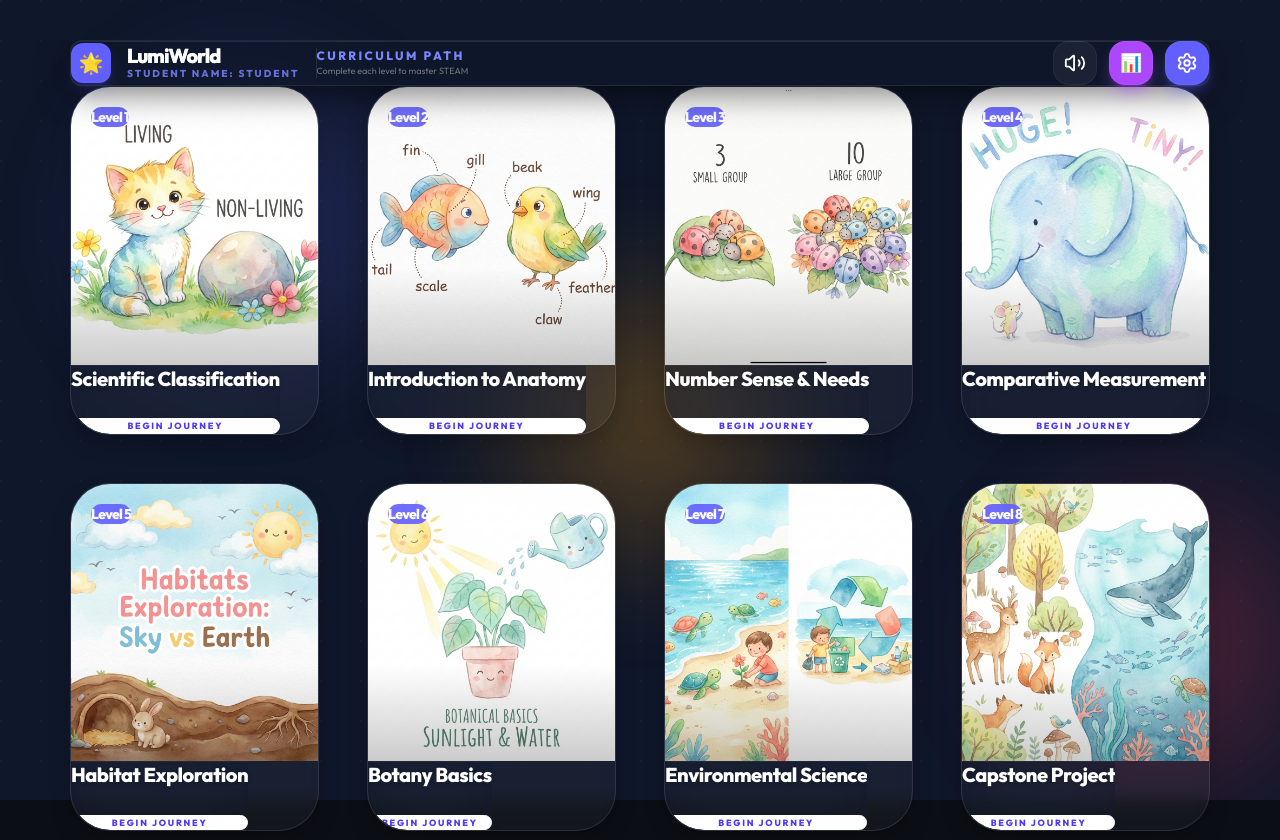
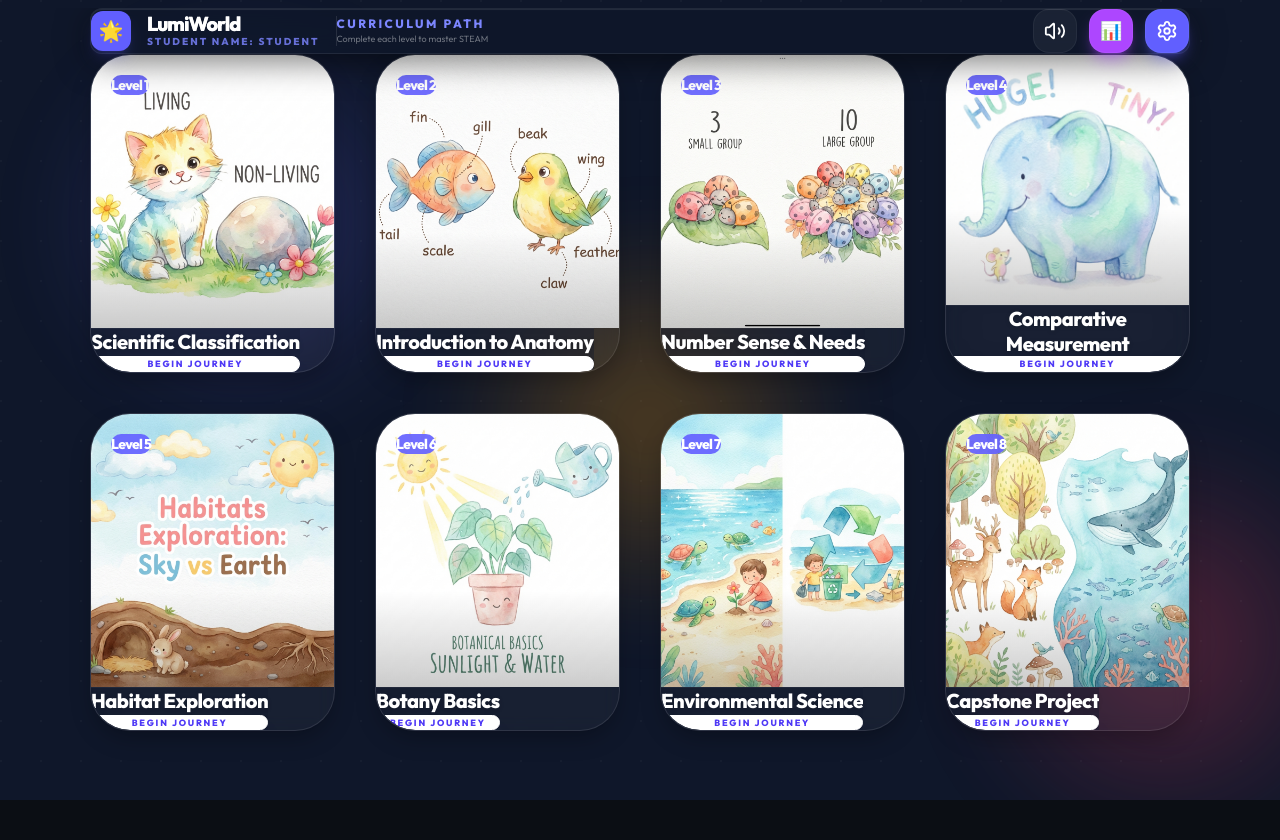
Before and after one commit to lawrence555-dev/lumiworld, a Next.js app: page / in a window 1280 px wide. After the commit the page ends 808 px from the top, so only its background shows below. Built offline with nearby package versions, Linux system fonts and the light colour scheme.

Commit message:
style: move header up and optimize vertical height for ipad air 4

```diff
--- a/app/globals.css
+++ b/app/globals.css
@@ -79,8 +79,8 @@ body {
   overflow-y: auto;
 
   /* Support for iOS Dynamic Toolbars and Safe Areas with Minimum Padding */
-  padding-top: max(env(safe-area-inset-top), 2.5rem);
-  padding-bottom: max(env(safe-area-inset-bottom), 1rem);
+  padding-top: max(env(safe-area-inset-top), 0.5rem);
+  padding-bottom: max(env(safe-area-inset-bottom), 0.5rem);
   padding-left: env(safe-area-inset-left, 0px);
   padding-right: env(safe-area-inset-right, 0px);
 }
--- a/app/page.tsx
+++ b/app/page.tsx
@@ -35,19 +35,19 @@ export default function Dashboard() {
   return (
     <div className="app-container items-center overflow-y-auto">
       {/* Unified Content Wrapper - Centered with balanced side space */}
-      <div className="w-full max-w-[1140px] px-4 sm:px-8 flex flex-col min-h-screen">
+      <div className="w-full max-w-[1100px] px-6 flex flex-col min-h-screen">
 
-        {/* Header - Strong Top Padding for PWA Status Bar & Spacing */}
-        <div className="pt-16 sm:pt-20 pb-6">
+        {/* Header - Moved up by reducing padding */}
+        <div className="pt-6 sm:pt-8 pb-2">
           <Header showCurriculumPath={true} />
         </div>
 
-        {/* Main Grid Section - Immersive Gaps */}
-        <main className="flex-1 w-full pb-16 sm:pb-20">
+        {/* Main Grid Section - Optimized for vertical height */}
+        <main className="flex-1 w-full pb-12 sm:pb-16 pt-4">
           <motion.div
             initial={{ opacity: 0, y: 20 }}
             animate={{ opacity: 1, y: 0 }}
-            className="grid grid-cols-2 lg:grid-cols-4 gap-6 sm:gap-10 lg:gap-12"
+            className="grid grid-cols-2 lg:grid-cols-4 gap-6 sm:gap-8 lg:gap-10"
           >
             {weeks_data.map((week) => (
               <div key={week.id} className="w-full h-full">
--- a/components/ui/WeekCard.tsx
+++ b/components/ui/WeekCard.tsx
@@ -40,7 +40,7 @@ export function WeekCard({
             whileHover={isUnlocked ? { scale: 1.02, y: -4 } : {}}
             whileTap={isUnlocked ? { scale: 0.96 } : {}}
             className={`
-                relative w-full aspect-[4/5.6] rounded-[2.5rem] overflow-hidden
+                relative w-full aspect-[4/5.2] rounded-[2.5rem] overflow-hidden
                 flex flex-col shadow-2xl transition-all duration-500
                 ${isUnlocked
                     ? 'glass-card cursor-pointer shadow-indigo-500/10'
```
